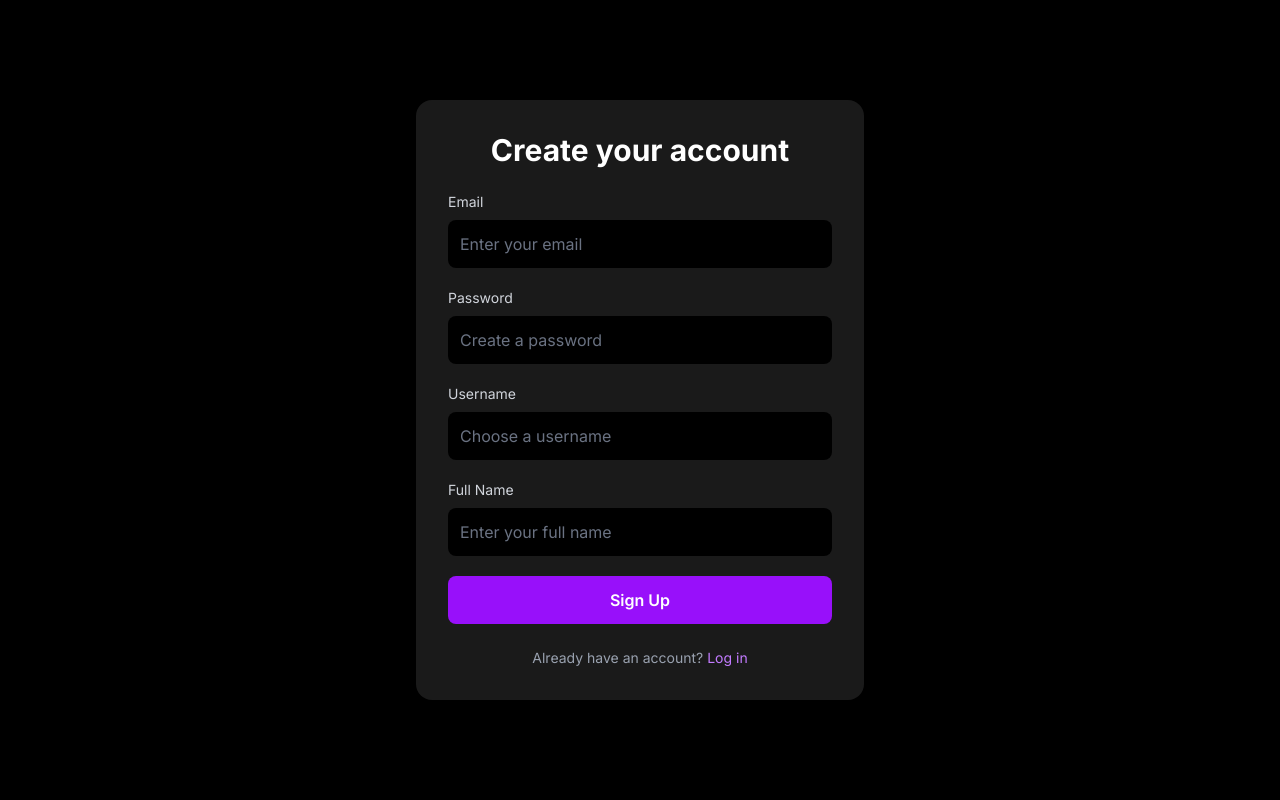
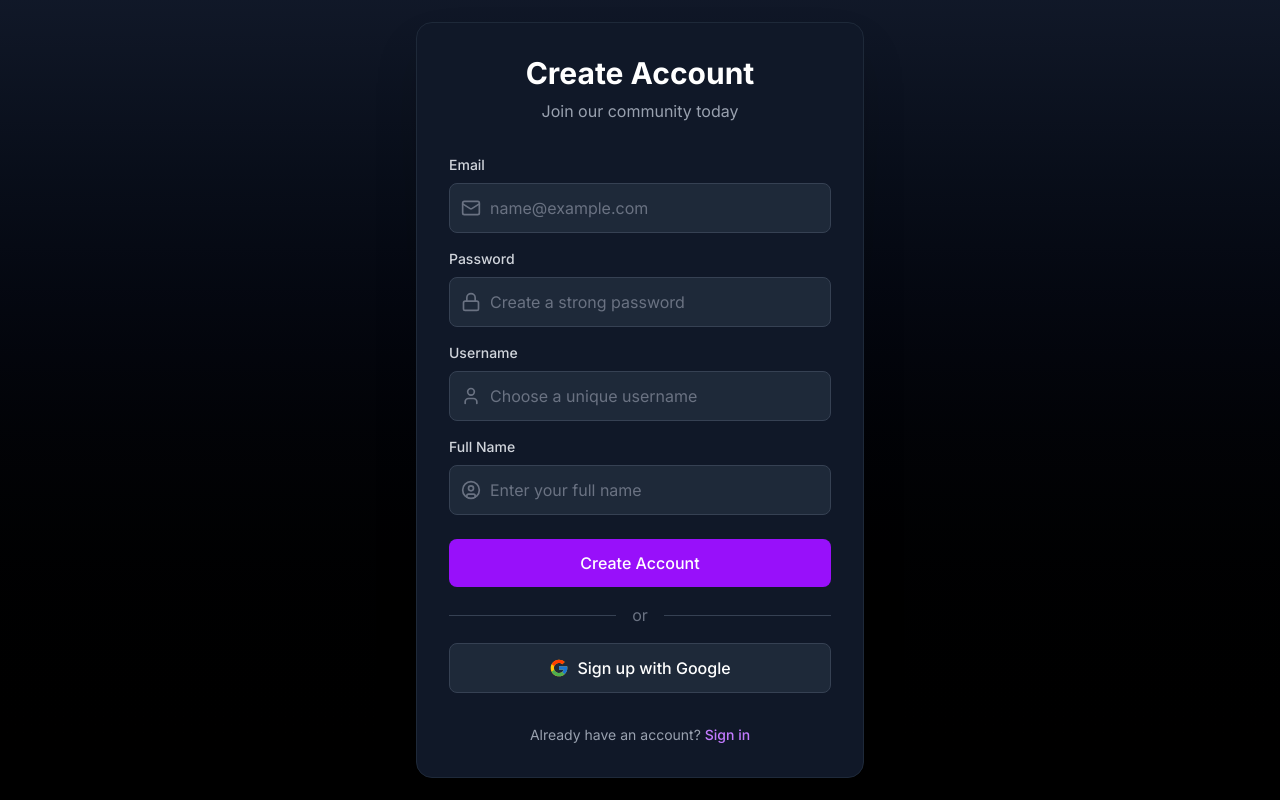
Before and after one commit to RAJIV81205/Sonix, a Next.js app: page /auth/register in a window 1280 px wide. Built offline with nearby package versions, Linux system fonts and the light colour scheme.

Commit message:
feat: enhance login experience with toast notifications and improved UI elements

```diff
--- a/components/auth/Login.tsx
+++ b/components/auth/Login.tsx
@@ -3,8 +3,8 @@
 import React, { useState } from 'react'
 import Link from 'next/link'
 import { useRouter } from 'next/navigation'
-import { Loader } from 'lucide-react'
-
+import { Loader, Mail, Lock, AlertCircle } from 'lucide-react'
+import toast, { Toaster } from 'react-hot-toast'
 
 const Login = () => {
   const router = useRouter()
@@ -44,9 +44,11 @@ const Login = () => {
         if (Array.isArray(data.error)) {
           const errorMessages = data.error.map((err: any) => `${err.path} - ${err.message}`)
           setError(errorMessages)
+          toast.error("Login failed. Please check your credentials.")
         } else {
           // Otherwise, fallback to a single error message
           setError([data.error || "Something went wrong"])
+          toast.error(data.error || "Something went wrong")
         }
         return
       }
@@ -55,79 +57,130 @@ const Login = () => {
       localStorage.setItem("token", data.token)
       localStorage.setItem("user", JSON.stringify(data.user))
 
+      // Show success toast
+      toast.success("Login successful!")
+
       // Redirect to home page on successful login
+      setTimeout(() => {
         router.push("/dashboard")
+      }, 500)
     } catch (err) {
-      setError([err instanceof Error ? err.message : "An error occurred"])
-    }finally{
+      const errorMsg = err instanceof Error ? err.message : "An error occurred"
+      setError([errorMsg])
+      toast.error(errorMsg)
+    } finally {
       setLoading(false)
     }
   }
 
+  const handleGoogleLogin = () => {
+    toast.loading("Connecting to Google...")
+    // Placeholder for Google authentication
+    // Implementation will be handled by the user
+  }
+
   return (
-    <div className="min-h-screen bg-gradient-to-r from-black via-gray-950 to-black flex items-center justify-center px-4">
-      <div className="max-w-md w-full bg-[#1a1a1a] rounded-2xl p-8 shadow-2xl">
-        <h2 className="text-3xl font-bold text-white text-center mb-6">Welcome Back</h2>
+    <div className="min-h-screen bg-gradient-to-b from-gray-900 to-black flex items-center justify-center px-4">
+      <div className="max-w-md w-full bg-gray-900 rounded-2xl p-8 shadow-2xl border border-gray-800">
+        <div className="mb-8 text-center">
+          <h2 className="text-3xl font-bold text-white mb-2">Welcome Back</h2>
+          <p className="text-gray-400">Sign in to continue to your account</p>
+        </div>
 
         {error.length > 0 && (
-          <div className="mb-4 p-3 bg-red-500/10 border border-red-500 text-red-500 rounded-lg text-sm space-y-1">
+          <div className="mb-6 p-4 bg-red-500/10 border border-red-500 text-red-400 rounded-lg text-sm flex items-start gap-3">
+            <AlertCircle className="h-5 w-5 mt-0.5 flex-shrink-0" />
+            <div className="space-y-1">
               {error.map((err, idx) => (
                 <div key={idx}>{err}</div>
               ))}
             </div>
+          </div>
         )}
 
         <form className="space-y-5" onSubmit={handleSubmit}>
-          <div>
-            <label className="block text-sm text-gray-300 mb-2" htmlFor="email">Email</label>
+          <div className="space-y-2">
+            <label className="block text-sm font-medium text-gray-300" htmlFor="email">Email</label>
+            <div className="relative">
+              <div className="absolute inset-y-0 left-0 pl-3 flex items-center pointer-events-none">
+                <Mail className="h-5 w-5 text-gray-500" />
+              </div>
               <input
+                autoComplete='off'
                 type="email"
                 id="email"
                 name="email"
                 value={formData.email}
                 onChange={handleChange}
-              placeholder="Enter your email"
-              className="w-full p-3 rounded-lg bg-black text-white placeholder-gray-500 focus:outline-none focus:ring-2 focus:ring-purple-600"
+                placeholder="name@example.com"
+                className="w-full pl-10 pr-3 py-3 rounded-lg bg-gray-800 border border-gray-700 text-white placeholder-gray-500 focus:outline-none focus:ring-2 focus:ring-purple-600 focus:border-transparent"
                 required
               />
             </div>
+          </div>
 
-          <div>
-            <label className="block text-sm text-gray-300 mb-2" htmlFor="password">Password</label>
+          <div className="space-y-2">
+            <label className="block text-sm font-medium text-gray-300" htmlFor="password">Password</label>
+            <div className="relative">
+              <div className="absolute inset-y-0 left-0 pl-3 flex items-center pointer-events-none">
+                <Lock className="h-5 w-5 text-gray-500" />
+              </div>
               <input
+                autoComplete='off'
                 type="password"
                 id="password"
                 name="password"
                 value={formData.password}
                 onChange={handleChange}
-              placeholder="Enter your password"
-              className="w-full p-3 rounded-lg bg-black text-white placeholder-gray-500 focus:outline-none focus:ring-2 focus:ring-purple-600"
+                placeholder="••••••••"
+                className="w-full pl-10 pr-3 py-3 rounded-lg bg-gray-800 border border-gray-700 text-white placeholder-gray-500 focus:outline-none focus:ring-2 focus:ring-purple-600 focus:border-transparent"
                 required
               />
             </div>
+          </div>
 
+          <div className="flex justify-end">
+            <Link href="/auth/forgot-password" className="text-sm text-purple-400 hover:text-purple-300">
+              Forgot password?
+            </Link>
+          </div>
+
+          <button
+            type="submit"
+            disabled={loading}
+            className="w-full py-3 bg-purple-600 hover:bg-purple-700 text-white font-medium rounded-lg transition duration-300 flex items-center justify-center"
+          >
             {loading ? (
-             <button
-             className="w-full py-3 bg-purple-600 hover:bg-purple-700 text-white font-semibold rounded-lg transition duration-300 flex flex-row items-center justify-center gap-2"
-           >
-             Processing <Loader className="animate-spin" size={16} />
+              <>Processing <Loader className="ml-2 animate-spin" size={16} /></>
+            ) : (
+              "Sign In"
+            )}
           </button>
 
-          ):(
+          <div className="relative flex items-center my-4">
+            <div className="flex-grow border-t border-gray-700"></div>
+            <span className="flex-shrink mx-4 text-gray-500">or</span>
+            <div className="flex-grow border-t border-gray-700"></div>
+          </div>
+
           <button
-              type="submit"
-              className="w-full py-3 bg-purple-600 hover:bg-purple-700 text-white font-semibold rounded-lg transition duration-300"
+            type="button"
+            onClick={handleGoogleLogin}
+            className="w-full py-3 bg-gray-800 hover:bg-gray-700 text-white font-medium rounded-lg transition duration-300 border border-gray-700 flex items-center justify-center gap-2"
           >
-              Log In
+            <svg xmlns="http://www.w3.org/2000/svg" viewBox="0 0 48 48" width="20px" height="20px">
+              <path fill="#FFC107" d="M43.611,20.083H42V20H24v8h11.303c-1.649,4.657-6.08,8-11.303,8c-6.627,0-12-5.373-12-12c0-6.627,5.373-12,12-12c3.059,0,5.842,1.154,7.961,3.039l5.657-5.657C34.046,6.053,29.268,4,24,4C12.955,4,4,12.955,4,24c0,11.045,8.955,20,20,20c11.045,0,20-8.955,20-20C44,22.659,43.862,21.35,43.611,20.083z" />
+              <path fill="#FF3D00" d="M6.306,14.691l6.571,4.819C14.655,15.108,18.961,12,24,12c3.059,0,5.842,1.154,7.961,3.039l5.657-5.657C34.046,6.053,29.268,4,24,4C16.318,4,9.656,8.337,6.306,14.691z" />
+              <path fill="#4CAF50" d="M24,44c5.166,0,9.86-1.977,13.409-5.192l-6.19-5.238C29.211,35.091,26.715,36,24,36c-5.202,0-9.619-3.317-11.283-7.946l-6.522,5.025C9.505,39.556,16.227,44,24,44z" />
+              <path fill="#1976D2" d="M43.611,20.083H42V20H24v8h11.303c-0.792,2.237-2.231,4.166-4.087,5.571c0.001-0.001,0.002-0.001,0.003-0.002l6.19,5.238C36.971,39.205,44,34,44,24C44,22.659,43.862,21.35,43.611,20.083z" />
+            </svg>
+            Continue with Google
           </button>
-          )}
-
-
         </form>
 
-        <p className="mt-6 text-center text-gray-400 text-sm">
+        <p className="mt-8 text-center text-gray-400 text-sm">
           Don't have an account?{" "}
-          <Link href="/auth/register" className="text-purple-400 hover:underline">
+          <Link href="/auth/register" className="text-purple-400 hover:text-purple-300 font-medium">
             Sign up
           </Link>
         </p>
--- a/components/auth/Signup.tsx
+++ b/components/auth/Signup.tsx
@@ -1,8 +1,10 @@
 "use client"
 
+import React, { useState } from "react"
 import Link from "next/link"
-import { useState } from "react"
 import { useRouter } from "next/navigation"
+import { Loader, Mail, Lock, User, AlertCircle, UserCircle } from 'lucide-react'
+import toast, { Toaster } from 'react-hot-toast'
 
 const Signup = () => {
   const router = useRouter()
@@ -12,8 +14,8 @@ const Signup = () => {
     username: "",
     name: ""
   })
-
   const [errors, setErrors] = useState<string[]>([])
+  const [loading, setLoading] = useState(false)
 
   const handleChange = (e: React.ChangeEvent<HTMLInputElement>) => {
     const { name, value } = e.target
@@ -26,6 +28,7 @@ const Signup = () => {
   const handleSubmit = async (e: React.FormEvent) => {
     e.preventDefault()
     setErrors([])
+    setLoading(true)
 
     try {
       const response = await fetch("/api/auth/register", {
@@ -43,102 +46,176 @@ const Signup = () => {
         if (Array.isArray(data.error)) {
           const errorMessages = data.error.map((err: any) => `${err.path} - ${err.message}`)
           setErrors(errorMessages)
+          toast.error("Please fix the errors to continue")
         } else {
           // Otherwise, fallback to a single error message
           setErrors([data.error?.message || "Something went wrong"])
+          toast.error(data.error?.message || "Something went wrong")
         }
+        setLoading(false)
         return
       }
 
+      // Show success toast
+      toast.success("Account created successfully!")
+
       // Redirect to login page on successful registration
+      setTimeout(() => {
         router.push("/auth/login")
+      }, 1000)
     } catch (err) {
-      setErrors(["An unexpected error occurred."])
+      const errorMsg = "An unexpected error occurred."
+      setErrors([errorMsg])
+      toast.error(errorMsg)
+    } finally {
+      setLoading(false)
     }
   }
 
+  const handleGoogleSignup = () => {
+    toast.loading("Connecting to Google...")
+    // Placeholder for Google authentication
+    // Implementation will be handled by the user
+  }
+
   return (
-    <div className="min-h-screen bg-black flex items-center justify-center px-4">
-      <div className="max-w-md w-full bg-[#1a1a1a] rounded-2xl p-8 shadow-2xl">
-        <h2 className="text-3xl font-bold text-white text-center mb-6">Create your account</h2>
+    <div className="min-h-screen bg-gradient-to-b from-gray-900 to-black flex items-center justify-center px-4">
+
+      <div className="max-w-md w-full bg-gray-900 rounded-2xl p-8 shadow-2xl border border-gray-800">
+        <div className="mb-8 text-center">
+          <h2 className="text-3xl font-bold text-white mb-2">Create Account</h2>
+          <p className="text-gray-400">Join our community today</p>
+        </div>
 
         {errors.length > 0 && (
-          <div className="mb-4 p-3 bg-red-500/10 border border-red-500 text-red-500 rounded-lg text-sm space-y-1">
+          <div className="mb-6 p-4 bg-red-500/10 border border-red-500 text-red-400 rounded-lg text-sm flex items-start gap-3">
+            <AlertCircle className="h-5 w-5 mt-0.5 flex-shrink-0" />
+            <div className="space-y-1">
               {errors.map((err, idx) => (
                 <div key={idx}>{err}</div>
               ))}
             </div>
+          </div>
         )}
 
-        <form className="space-y-5" onSubmit={handleSubmit}>
-          <div>
-            <label className="block text-sm text-gray-300 mb-2" htmlFor="email">Email</label>
+        <form className="space-y-4" onSubmit={handleSubmit}>
+          <div className="space-y-2">
+            <label className="block text-sm font-medium text-gray-300" htmlFor="email">Email</label>
+            <div className="relative">
+              <div className="absolute inset-y-0 left-0 pl-3 flex items-center pointer-events-none">
+                <Mail className="h-5 w-5 text-gray-500" />
+              </div>
               <input
                 type="email"
+                autoComplete='off'
                 id="email"
                 name="email"
                 value={formData.email}
                 onChange={handleChange}
-              placeholder="Enter your email"
-              className="w-full p-3 rounded-lg bg-black text-white placeholder-gray-500 focus:outline-none focus:ring-2 focus:ring-purple-600"
+                placeholder="name@example.com"
+                className="w-full pl-10 pr-3 py-3 rounded-lg bg-gray-800 border border-gray-700 text-white placeholder-gray-500 focus:outline-none focus:ring-2 focus:ring-purple-600 focus:border-transparent"
                 required
               />
             </div>
+          </div>
 
-          <div>
-            <label className="block text-sm text-gray-300 mb-2" htmlFor="password">Password</label>
+          <div className="space-y-2">
+            <label className="block text-sm font-medium text-gray-300" htmlFor="password">Password</label>
+            <div className="relative">
+              <div className="absolute inset-y-0 left-0 pl-3 flex items-center pointer-events-none">
+                <Lock className="h-5 w-5 text-gray-500" />
+              </div>
               <input
                 type="password"
+                autoComplete='off'
                 id="password"
                 name="password"
                 value={formData.password}
                 onChange={handleChange}
-              placeholder="Create a password"
-              className="w-full p-3 rounded-lg bg-black text-white placeholder-gray-500 focus:outline-none focus:ring-2 focus:ring-purple-600"
+                placeholder="Create a strong password"
+                className="w-full pl-10 pr-3 py-3 rounded-lg bg-gray-800 border border-gray-700 text-white placeholder-gray-500 focus:outline-none focus:ring-2 focus:ring-purple-600 focus:border-transparent"
                 required
               />
             </div>
+          </div>
 
-          <div>
-            <label className="block text-sm text-gray-300 mb-2" htmlFor="username">Username</label>
+          <div className="space-y-2">
+            <label className="block text-sm font-medium text-gray-300" htmlFor="username">Username</label>
+            <div className="relative">
+              <div className="absolute inset-y-0 left-0 pl-3 flex items-center pointer-events-none">
+                <User className="h-5 w-5 text-gray-500" />
+              </div>
               <input
                 type="text"
+                autoComplete='off'
                 id="username"
                 name="username"
                 value={formData.username}
                 onChange={handleChange}
-              placeholder="Choose a username"
-              className="w-full p-3 rounded-lg bg-black text-white placeholder-gray-500 focus:outline-none focus:ring-2 focus:ring-purple-600"
+                placeholder="Choose a unique username"
+                className="w-full pl-10 pr-3 py-3 rounded-lg bg-gray-800 border border-gray-700 text-white placeholder-gray-500 focus:outline-none focus:ring-2 focus:ring-purple-600 focus:border-transparent"
                 required
               />
             </div>
+          </div>
 
-          <div>
-            <label className="block text-sm text-gray-300 mb-2" htmlFor="name">Full Name</label>
+          <div className="space-y-2">
+            <label className="block text-sm font-medium text-gray-300" htmlFor="name">Full Name</label>
+            <div className="relative">
+              <div className="absolute inset-y-0 left-0 pl-3 flex items-center pointer-events-none">
+                <UserCircle className="h-5 w-5 text-gray-500" />
+              </div>
               <input
                 type="text"
+                autoComplete='off'
                 id="name"
                 name="name"
                 value={formData.name}
                 onChange={handleChange}
                 placeholder="Enter your full name"
-              className="w-full p-3 rounded-lg bg-black text-white placeholder-gray-500 focus:outline-none focus:ring-2 focus:ring-purple-600"
+                className="w-full pl-10 pr-3 py-3 rounded-lg bg-gray-800 border border-gray-700 text-white placeholder-gray-500 focus:outline-none focus:ring-2 focus:ring-purple-600 focus:border-transparent"
                 required
               />
+            </div>
           </div>
 
           <button
             type="submit"
-            className="w-full py-3 bg-purple-600 hover:bg-purple-700 text-white font-semibold rounded-lg transition duration-300"
+            disabled={loading}
+            className="w-full py-3 bg-purple-600 hover:bg-purple-700 text-white font-medium rounded-lg transition duration-300 flex items-center justify-center mt-6"
           >
-            Sign Up
+            {loading ? (
+              <>Creating Account <Loader className="ml-2 animate-spin" size={16} /></>
+            ) : (
+              "Create Account"
+            )}
+          </button>
+
+          <div className="relative flex items-center my-4">
+            <div className="flex-grow border-t border-gray-700"></div>
+            <span className="flex-shrink mx-4 text-gray-500">or</span>
+            <div className="flex-grow border-t border-gray-700"></div>
+          </div>
+
+          <button
+            type="button"
+            onClick={handleGoogleSignup}
+            className="w-full py-3 bg-gray-800 hover:bg-gray-700 text-white font-medium rounded-lg transition duration-300 border border-gray-700 flex items-center justify-center gap-2"
+          >
+            <svg xmlns="http://www.w3.org/2000/svg" viewBox="0 0 48 48" width="20px" height="20px">
+              <path fill="#FFC107" d="M43.611,20.083H42V20H24v8h11.303c-1.649,4.657-6.08,8-11.303,8c-6.627,0-12-5.373-12-12c0-6.627,5.373-12,12-12c3.059,0,5.842,1.154,7.961,3.039l5.657-5.657C34.046,6.053,29.268,4,24,4C12.955,4,4,12.955,4,24c0,11.045,8.955,20,20,20c11.045,0,20-8.955,20-20C44,22.659,43.862,21.35,43.611,20.083z" />
+              <path fill="#FF3D00" d="M6.306,14.691l6.571,4.819C14.655,15.108,18.961,12,24,12c3.059,0,5.842,1.154,7.961,3.039l5.657-5.657C34.046,6.053,29.268,4,24,4C16.318,4,9.656,8.337,6.306,14.691z" />
+              <path fill="#4CAF50" d="M24,44c5.166,0,9.86-1.977,13.409-5.192l-6.19-5.238C29.211,35.091,26.715,36,24,36c-5.202,0-9.619-3.317-11.283-7.946l-6.522,5.025C9.505,39.556,16.227,44,24,44z" />
+              <path fill="#1976D2" d="M43.611,20.083H42V20H24v8h11.303c-0.792,2.237-2.231,4.166-4.087,5.571c0.001-0.001,0.002-0.001,0.003-0.002l6.19,5.238C36.971,39.205,44,34,44,24C44,22.659,43.862,21.35,43.611,20.083z" />
+            </svg>
+            Sign up with Google
           </button>
         </form>
 
-        <p className="mt-6 text-center text-gray-400 text-sm">
+        <p className="mt-8 text-center text-gray-400 text-sm">
           Already have an account?{" "}
-          <Link href="/auth/login" className="text-purple-400 hover:underline">
-            Log in
+          <Link href="/auth/login" className="text-purple-400 hover:text-purple-300 font-medium">
+            Sign in
           </Link>
         </p>
       </div>
```
Also changed, not shown: app/layout.tsx (+24 -1 lines). Lines whose indentation alone changed are shown as unchanged.
